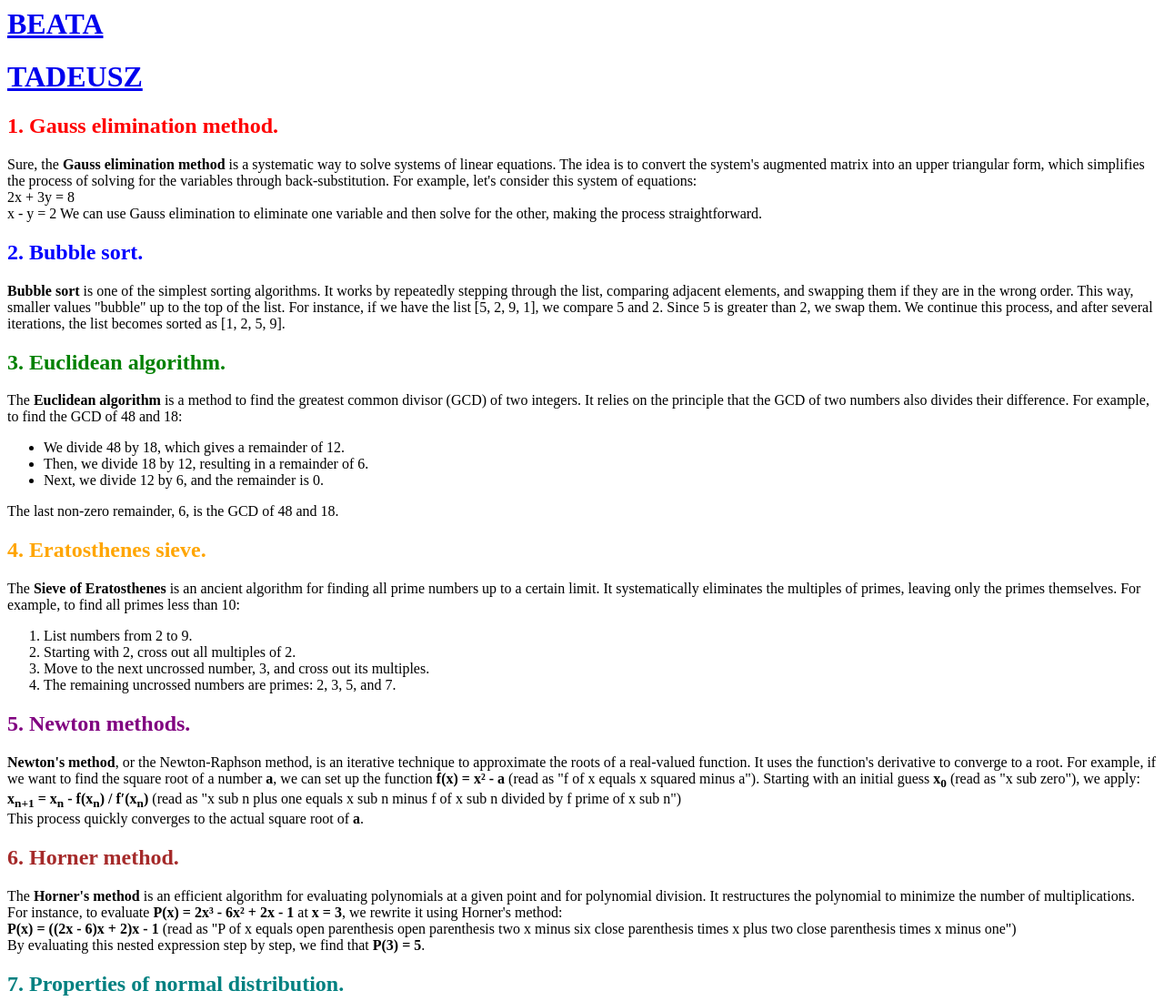
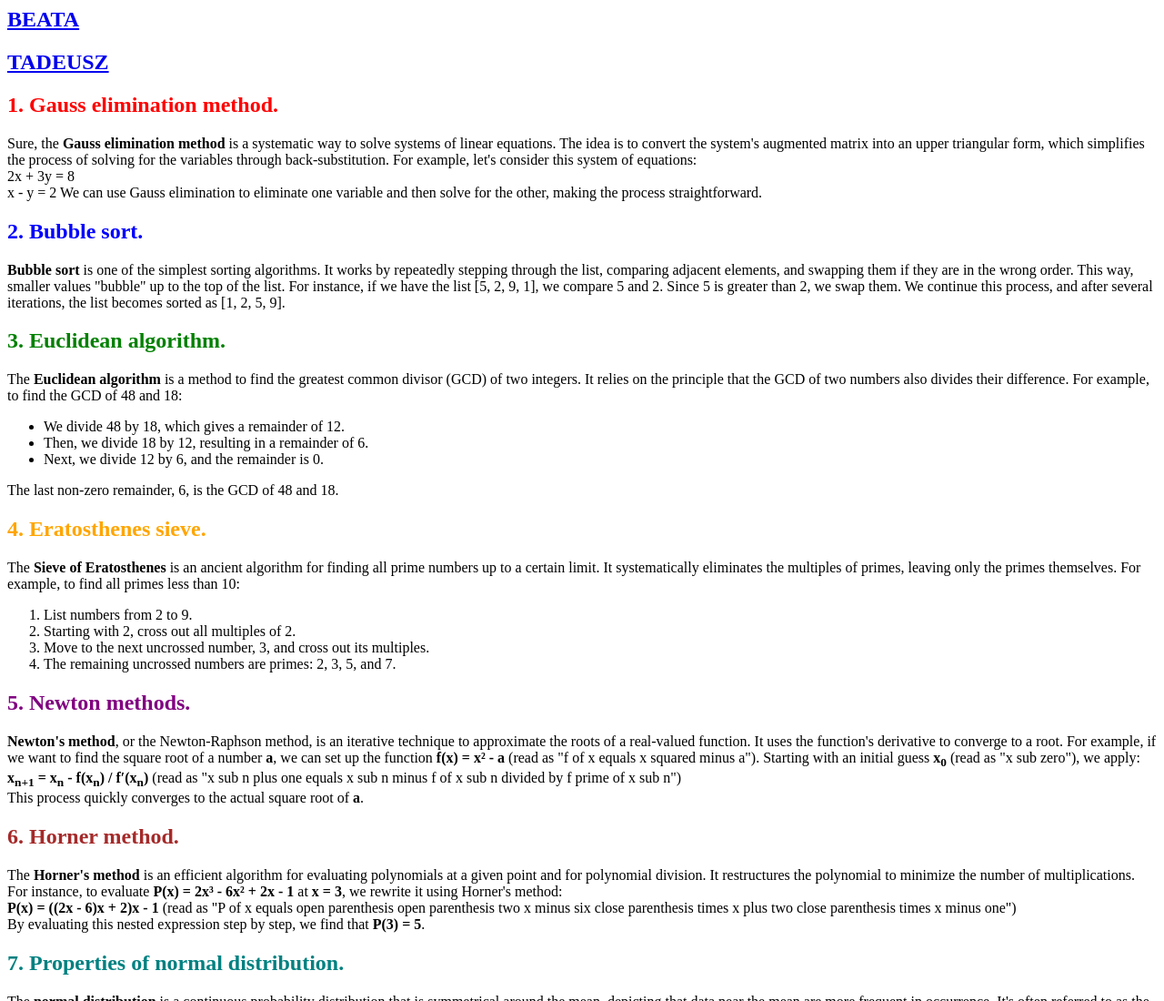
Before and after one commit to emrecndmr/tezsorularcevaplar, a plain HTML site: page blazec.html in a window 1280 px wide. Shown: the top 1100 px of the page at 91% size. Drawn offline with Linux system fonts and the light colour scheme.

Commit message:
Update blazec.html

```diff
--- a/blazec.html
+++ b/blazec.html
@@ -3,8 +3,8 @@
     <title>Thesis Defense Preparation</title>
 </head>
 <body>
-<h1><a href="laskiewicz.html">BEATA</a></h1>
-<h1><a href="mydlarz.html">TADEUSZ</a></h1>
+<h2><a href="laskiewicz.html">BEATA</a></h2>
+<h2><a href="mydlarz.html">TADEUSZ</a></h2>
 <h2 style="color:red;"><b>1. Gauss elimination method.</b></h2>
 <p>Sure, the <b>Gauss elimination method</b> is a systematic way to solve systems of linear equations. The idea is to convert the system's augmented matrix into an upper triangular form, which simplifies the process of solving for the variables through back-substitution.
 
```
